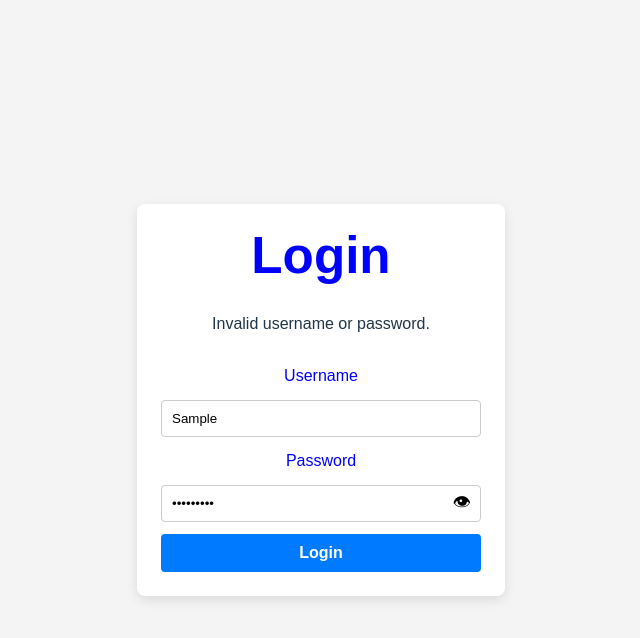
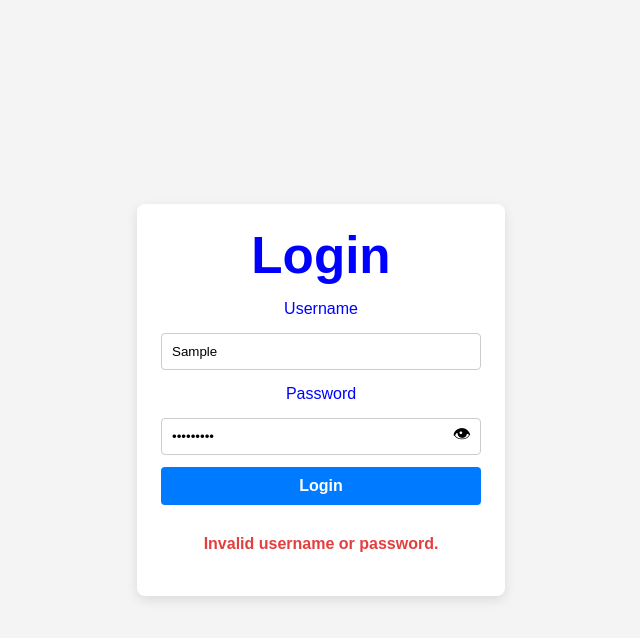
Before and after one commit to mancadra/scrum-app, a React (Vite) app: page /login in a window 1280 px wide. Both pictures are taken after typing "Sample", "Sample123" into the empty fields and a click on the button "Login". Shown: the top 638 px of the page, without its empty margins (319-959 px from the left). Built offline with nearby package versions, Linux system fonts and the light colour scheme; no server answers; the database is empty.

Commit message:
Error messages style matches

```diff
--- a/src/pages/CreateProjectPage.css
+++ b/src/pages/CreateProjectPage.css
@@ -1,3 +1,12 @@
+.message {
+    text-align: center;
+    margin-top: 15px;
+    font-weight: bold;
+}
+
+.message.success { color: #38a169; }
+.message.error   { color: #e53e3e; }
+
 .create-project-page {
     min-height: 100vh;
     width: 100%;
--- a/src/pages/CreateProjectPage.jsx
+++ b/src/pages/CreateProjectPage.jsx
@@ -90,8 +90,6 @@ export default function CreateProjectPage({ onProjectCreated }) {
                 <p className="create-project-subtitle">
                     Add users and assign a role to each one.
                 </p>
-
-                {error && <p className="create-project-error">{error}</p>}
 
                 <div className="create-project-field">
                     <label htmlFor="projectName" className="create-project-label">
@@ -188,6 +186,7 @@ export default function CreateProjectPage({ onProjectCreated }) {
                         {loading ? 'Creating...' : 'Create Project'}
                     </button>
                 </div>
+                {error && <p className="message error">{error}</p>}
             </div>
         </div>
     )
--- a/src/pages/LoginPage.css
+++ b/src/pages/LoginPage.css
@@ -1,3 +1,12 @@
+.message {
+  text-align: center;
+  margin-top: 15px;
+  font-weight: bold;
+}
+
+.message.success { color: #38a169; }
+.message.error   { color: #e53e3e; }
+
 .login-page {
   min-height: 100vh;
   display: flex;
--- a/src/pages/LoginPage.jsx
+++ b/src/pages/LoginPage.jsx
@@ -38,8 +38,6 @@ export default function LoginPage({ onLogin }) {
       <form className="login-form" onSubmit={handleSubmit}>
         <h1 className="login-title">Login</h1>
 
-        {error ? <p className="login-error">{error}</p> : null}
-
         <label className="login-label" htmlFor="username">
           Username
         </label>
@@ -79,6 +77,7 @@ export default function LoginPage({ onLogin }) {
         <button className="login-button" type="submit" disabled={loading}>
           {loading ? 'Logging in...' : 'Login'}
         </button>
+        {error && <p className="message error">{error}</p>}
       </form>
     </div>
   );
```
